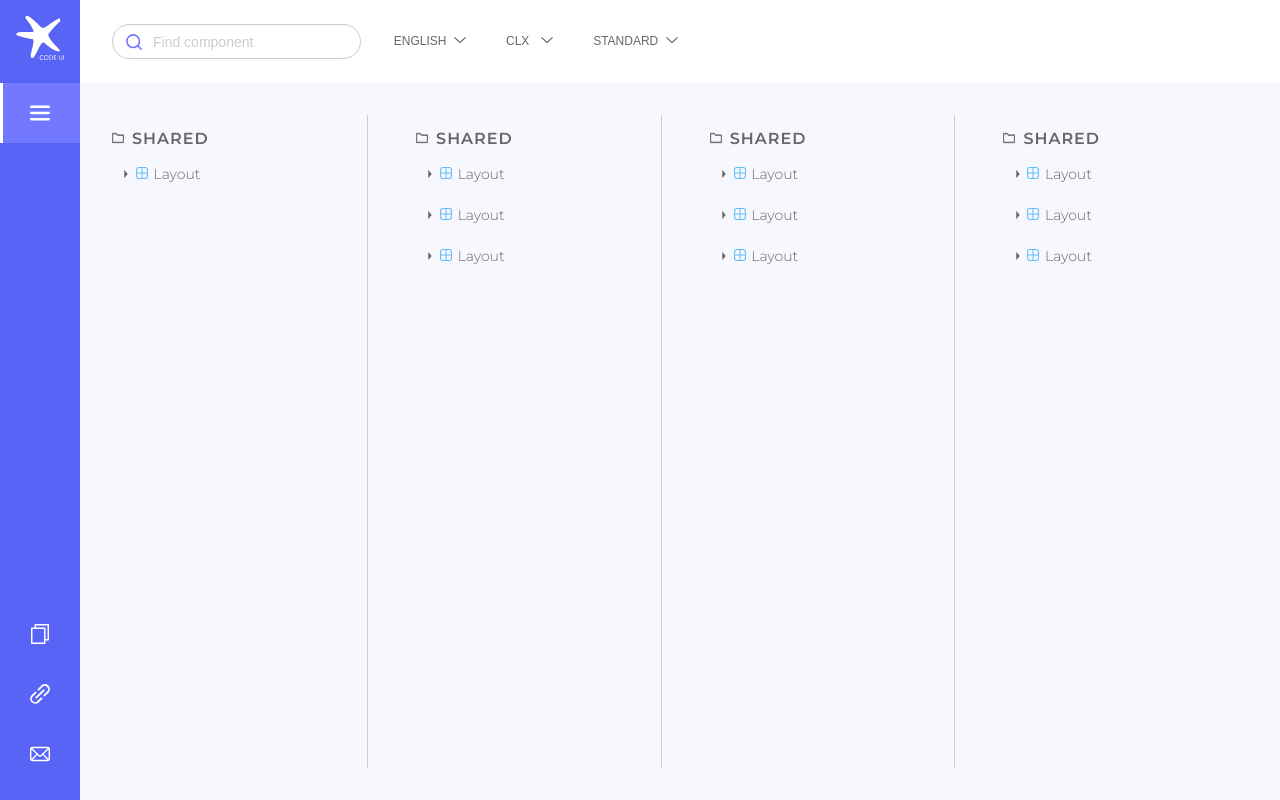
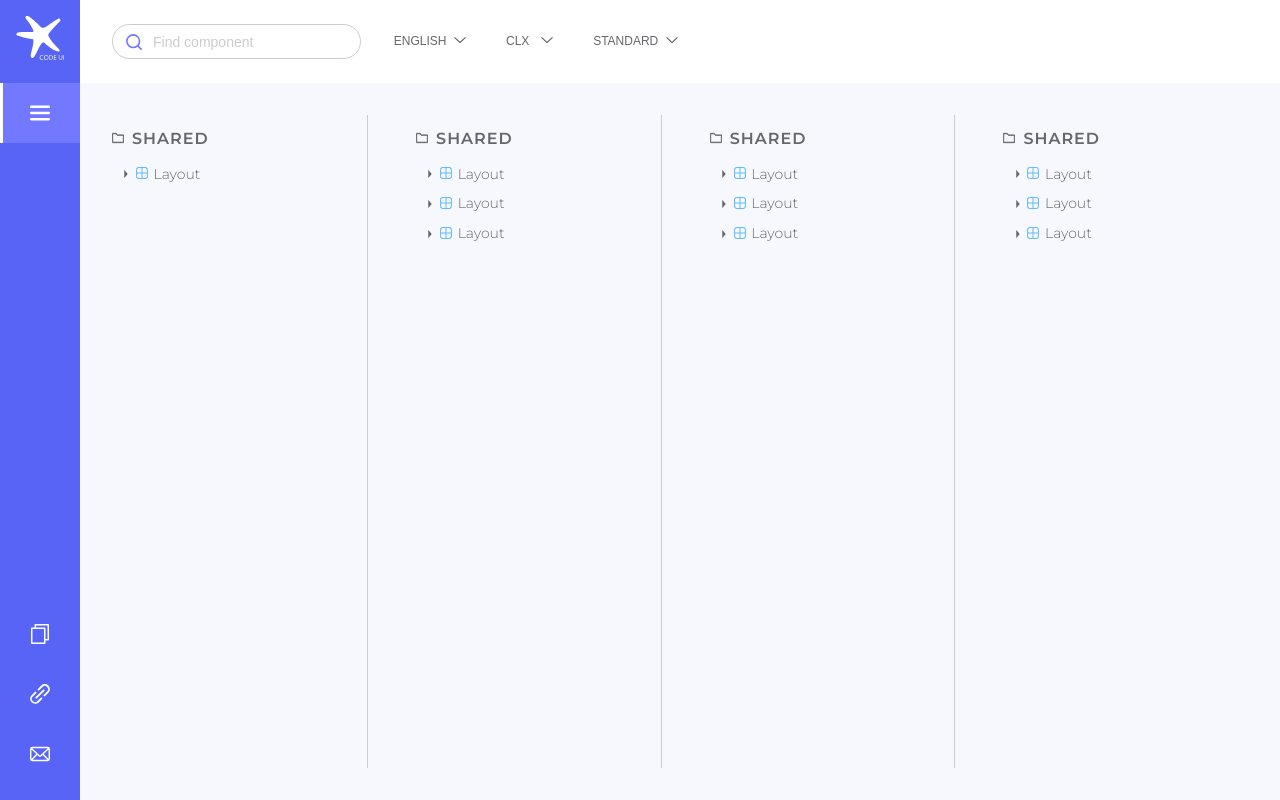
Before and after one commit to alexcarbajo/designsystemdashboard, a Gatsby site in the folder workshop/: page / in a window 1280 px wide. Built offline with nearby package versions, Linux system fonts and the light colour scheme; Gatsby itself is replaced by a stand-in of ours.

Commit message:
Finished desktop

```diff
--- a/workshop/src/styles/4_components/_components.component.scss
+++ b/workshop/src/styles/4_components/_components.component.scss
@@ -57,7 +57,7 @@
 }
 
 .c-Component + .c-Component {
-  margin-top: 0.85rem;
+  margin-top: 0.5rem;
 }
 
 .c-Component__list {
@@ -98,8 +98,8 @@
   }
 }
 
-.c-Component__headline + .c-Component__list, .c-Component__item + .c-Component__item {
-  margin-top: 0.35rem;
+.c-Component__headline + .c-Component__list .c-Component__item:first-child, .c-Component__item + .c-Component__item {
+  padding-top: 0.35rem;
 }
 
 .c-Component__item {
```
